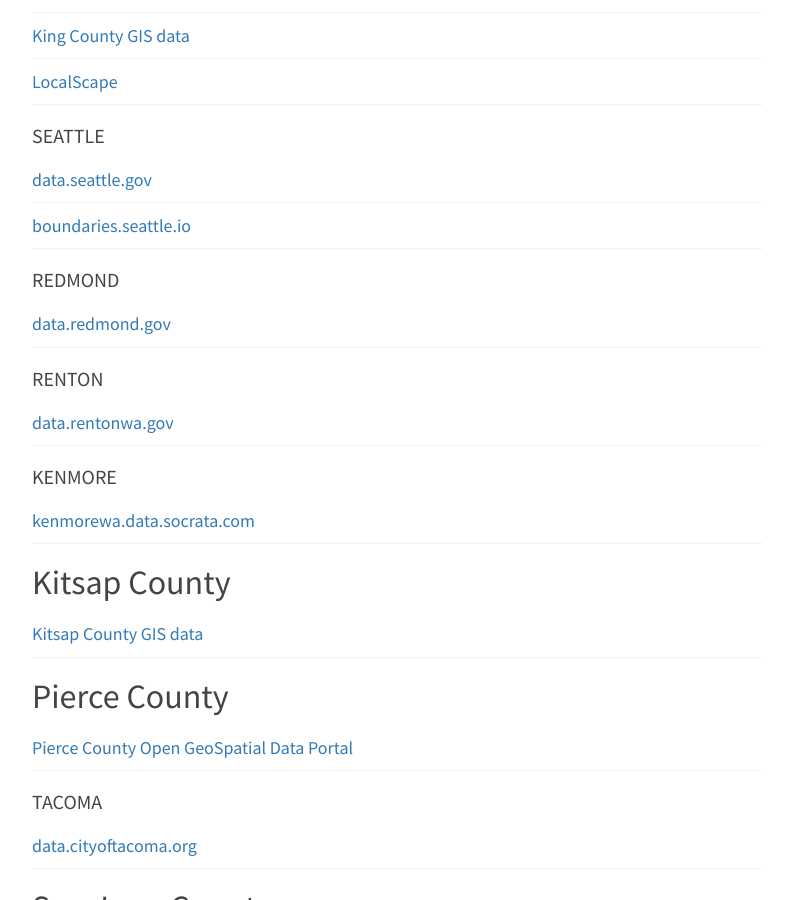
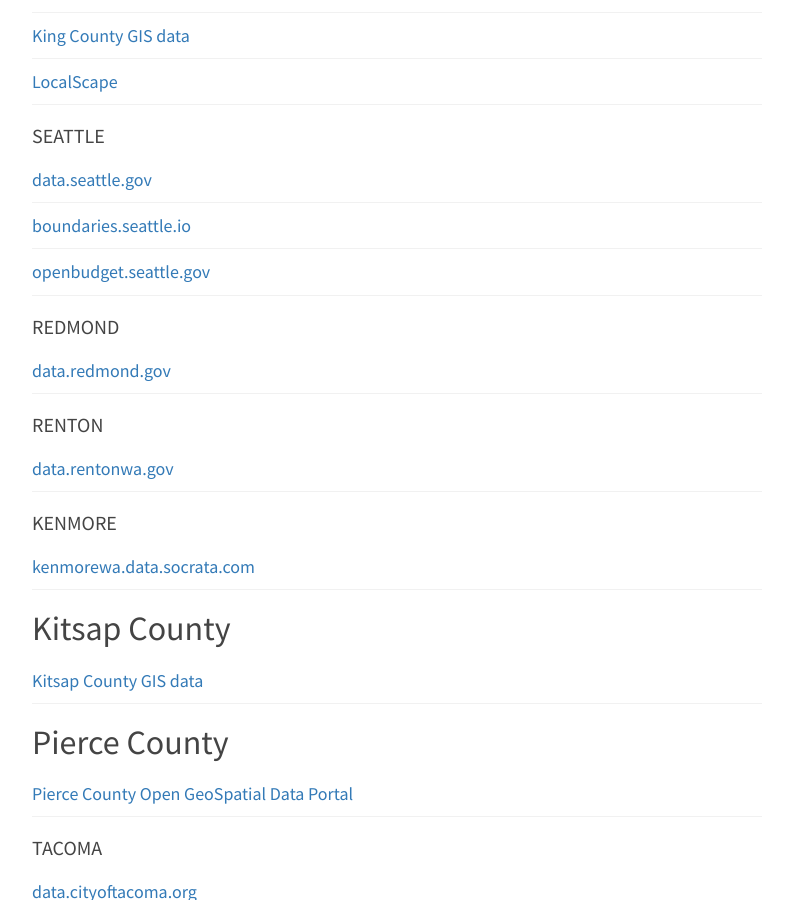
Before and after one commit to nwdata/nwdata.org, a Jekyll site: the page built from index.html, in a window 1280 px wide and 900 px high, scrolled down 3741 px. Shown: the whole window, without its empty margins (243-1036 px from the left). Built offline with Jekyll 4.4.1, drawn with Linux system fonts in a browser that asks for light colours; nearby versions of some CDN libraries.

Commit message:
issue #61

```diff
--- a/_data/data.yml
+++ b/_data/data.yml
@@ -88,6 +88,9 @@
             - title: boundaries.seattle.io
               url: http://boundaries.seattle.io/
 
+            - title: openbudget.seattle.gov
+              url: https://openbudget.seattle.gov/
+
         - name: Redmond
           links:
             - title: data.redmond.gov
```
